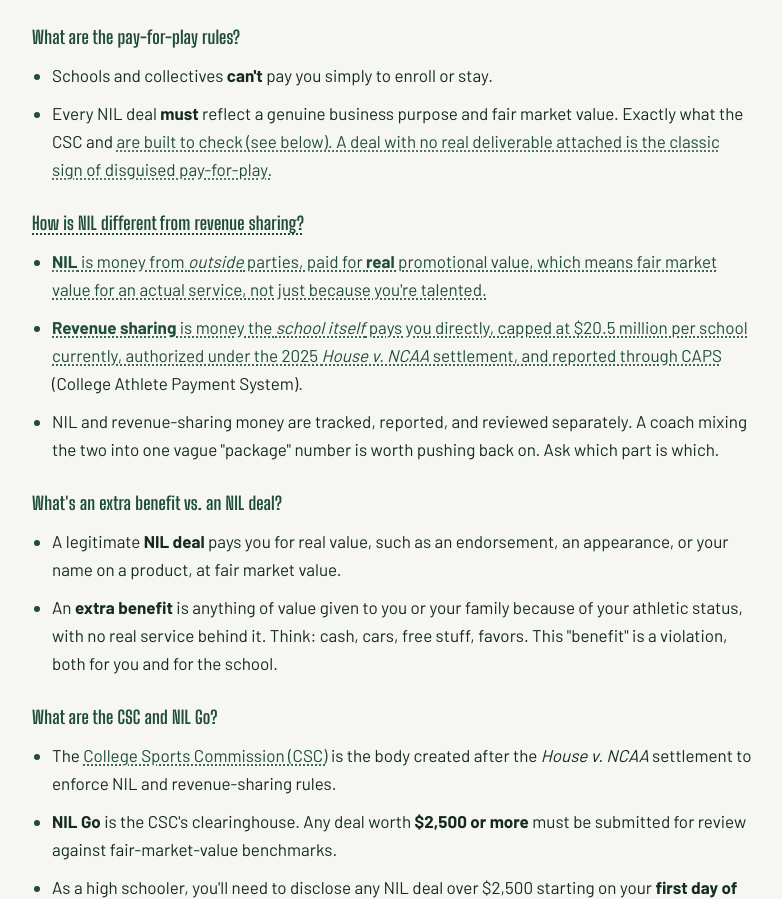
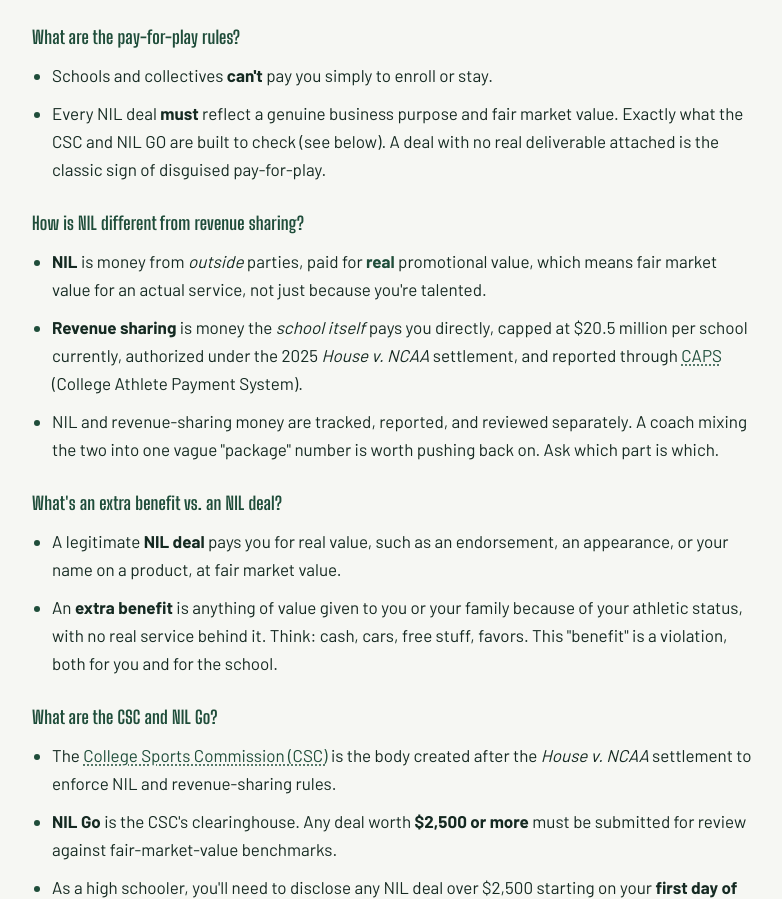
Before and after one commit to afreiburger55/Know-your-rights, a plain HTML site: page index.html in a window 1280 px wide. Shown: the part 2353-3252 px from the top of the page, without its empty margins (296-1078 px from the left). Drawn offline with Linux system fonts and the light colour scheme.

Commit message:
Update index.html

```diff
--- a/index.html
+++ b/index.html
@@ -308,7 +308,7 @@
       <h3>What are the pay-for-play rules?</h3>
       <ul>
         <li>Schools and collectives <strong>can't</strong> pay you simply to enroll or stay.</li>
-        <li>Every NIL deal <strong>must</strong> reflect a genuine business purpose and fair market value. Exactly what the CSC and <a href="https://nilgo.com" target="_blank" rel="noopener" class="gloss-link" NIL GoNIL Go </a> are built to check (see below). A deal with no real deliverable attached is the classic sign of disguised pay-for-play.</li>
+        <li>Every NIL deal <strong>must</strong> reflect a genuine business purpose and fair market value. Exactly what the CSC and NIL GO are built to check (see below). A deal with no real deliverable attached is the classic sign of disguised pay-for-play.</li>
       </ul>
 
       <h3>How is NIL different from revenue sharing?</h3>
@@ -465,7 +465,7 @@
       </ul>
 
       <h3>When are the NLI and financial aid offer binding?</h3>
-      <p>The <strong id="term-nli-inline">National Letter of Intent (NLI)</strong> (a binding agreement between you and a school) and the school's <strong>financial aid agreement</strong> are the actual binding steps. Read every line before signing either, and make sure you understand what you're agreeing to. Once you've signed them, walking away has real consequences (for the Letter of Intent, you could be sitting out a year if you transfer).</p>
+      <p>The <strong id="term-nli-inline">National Letter of Intent (NLI) </strong> (a binding agreement between you and a school) and the school's <strong>financial aid agreement</strong> are the actual binding steps. Read every line before signing either, and make sure you understand what you're agreeing to. Once you've signed them, walking away has real consequences (for the Letter of Intent, you could be sitting out a year if you transfer).</p>
 
       <h3>What is actually being offered?</h3>
       <p>"Offer" gets used loosely. Know which offer you are actually being given:</p>
```
